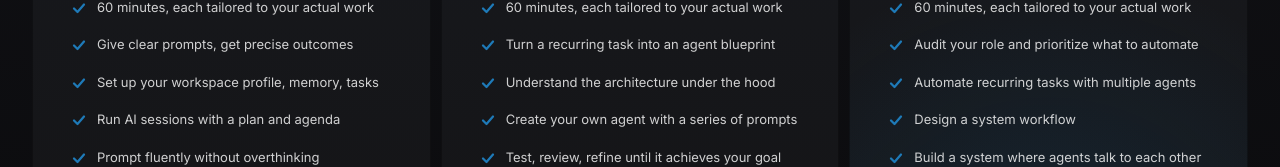
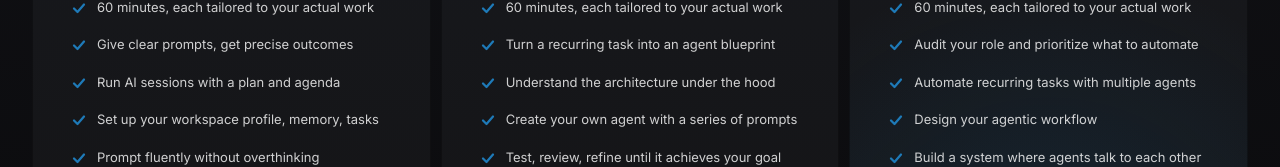
Before and after one commit to coolcalvin457-tech/agent-timesaver-nextjs, a Next.js app: page /pricing in a window 1280 px wide. Shown: the part 638-805 px from the top of the page. Built offline with nearby package versions, Linux system fonts and the light colour scheme; no server answers.

Commit message:
Beginner: reorder deliverables 3-5; Scale: update deliverable 4 copy

```diff
--- a/app/pricing/page.tsx
+++ b/app/pricing/page.tsx
@@ -40,8 +40,8 @@ const coachingTiers: Tier[] = [
     features: [
       "60 minutes, each tailored to your actual work",
       "Give clear prompts, get precise outcomes",
+      "Run AI sessions with a plan and agenda",
       "Set up your workspace profile, memory, tasks",
-      "Run AI sessions with a plan and agenda",
       "Prompt fluently without overthinking",
     ],
     ctaLabel: "Schedule a free call",
@@ -75,7 +75,7 @@ const coachingTiers: Tier[] = [
       "60 minutes, each tailored to your actual work",
       "Audit your role and prioritize what to automate",
       "Automate recurring tasks with multiple agents",
-      "Design a system workflow",
+      "Design your agentic workflow",
       "Build a system where agents talk to each other",
     ],
     ctaLabel: "Schedule a free call",
```
